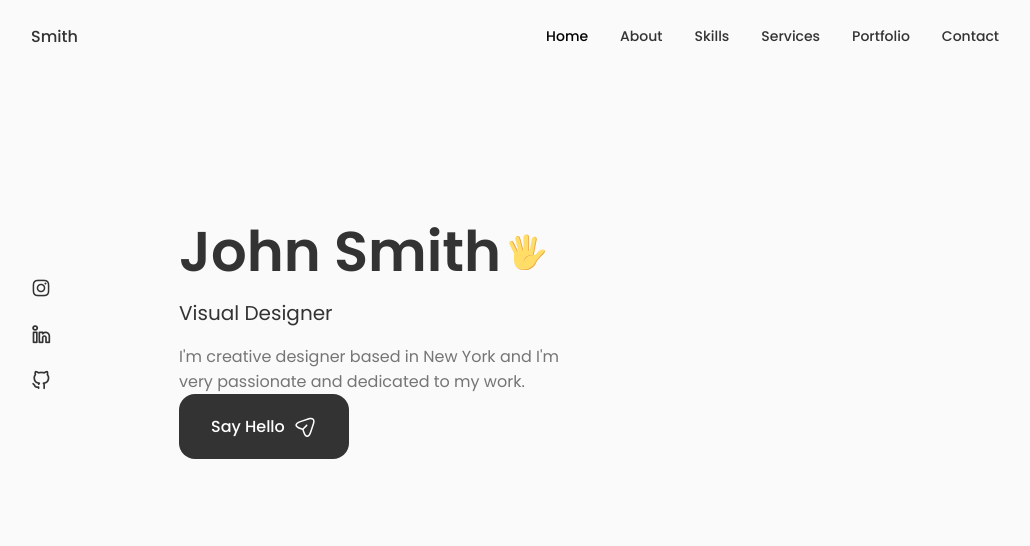
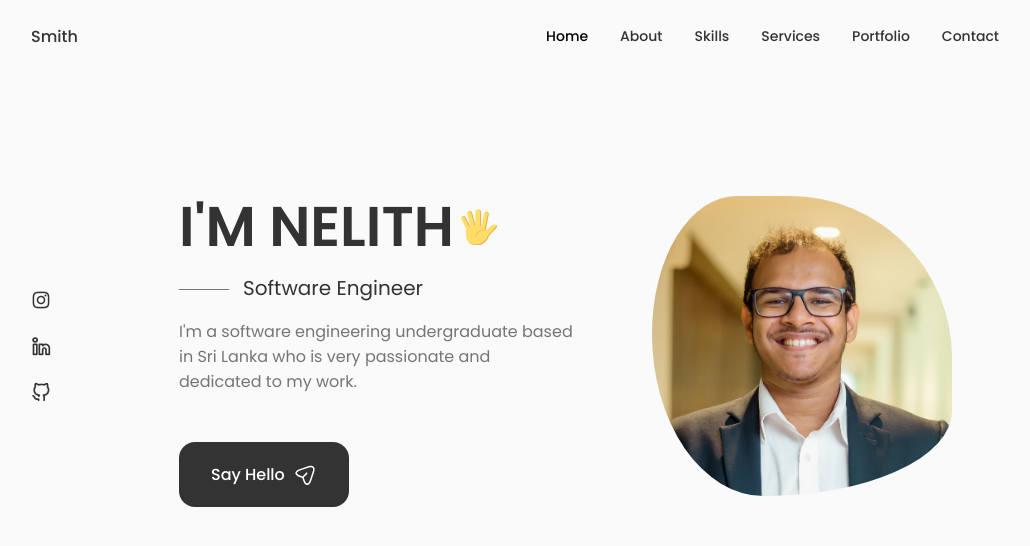
Before and after one commit to Nelithhh/Nelith-Portfolio, a React (Vite) app: page / in a window 1280 px wide. Shown: the top 546 px of the page, without its empty margins (125-1155 px from the left). Built offline with nearby package versions, Linux system fonts and the light colour scheme.

Commit message:
Profile pic animations

```diff
--- a/src/components/home/Data.jsx
+++ b/src/components/home/Data.jsx
@@ -4,7 +4,7 @@ function Data() {
   return (
     <div className="home__data">
         <h1 className="home__title">
-            John Smith
+            I'M NELITH
             <svg
                     width="36"
                     height="36"
@@ -55,8 +55,8 @@ function Data() {
                     ></path>
             </svg>
         </h1>
-        <h3 className="home__subtitle">Visual Designer</h3>
-        <p className="home__description">I'm creative designer based in New York and I'm very passionate and dedicated to my work.</p>
+        <h3 className="home__subtitle">Software Engineer</h3>
+        <p className="home__description">I'm a software engineering undergraduate based in Sri Lanka who is very passionate and dedicated to my work.</p>
 
         <a href="#contact" className="button button--flex">
             Say Hello
--- a/src/components/home/Home.css
+++ b/src/components/home/Home.css
@@ -34,13 +34,28 @@
 .home__subtitle {
     position: relative;
     font-size: var(--h3-font-size);
-    padding-right: 5.4rem;
+    padding-left: 4rem;
     font-weight: var(--font-normal);
     margin-bottom: var(--mb-1);
 }
 
+.home__subtitle::before {
+    content: '';
+    position: absolute;
+    width: 50px;
+    height: 1px;
+    background-color: var(--text-color);
+    left: 0;
+    top: 1rem;
+}
+
+.home__description {
+    max-width: 400px;
+    margin-bottom: var(--mb-3);
+}
+
 .home__img {
-    background-color: url(../../assets//profile.jpg);
+    background-image: url(../../assets//nelith1.jpg);
     background-repeat: no-repeat;
     background-position: center;
     background-size: cover;
@@ -49,4 +64,19 @@
     justify-self: center;
     width: 300px;
     height: 300px;
+    animation: profile__animate 8s ease-in-out infinite 1s;
 }
+
+@keyframes profile__animate {
+    0% {
+        border-radius: 60% 40% 30% 70%/60% 30% 70% 40%;
+    }
+
+    50% {
+        border-radius: 30% 60% 70% 40%/50% 60% 30% 60%;
+    }
+
+    100% {
+        border-radius: 60% 40% 30% 70%/60% 30% 70% 40%;
+    }
+}
```
Also changed, not shown: src/assets/nelith.jpg (deleted), src/assets/nelith1.jpg (added).
